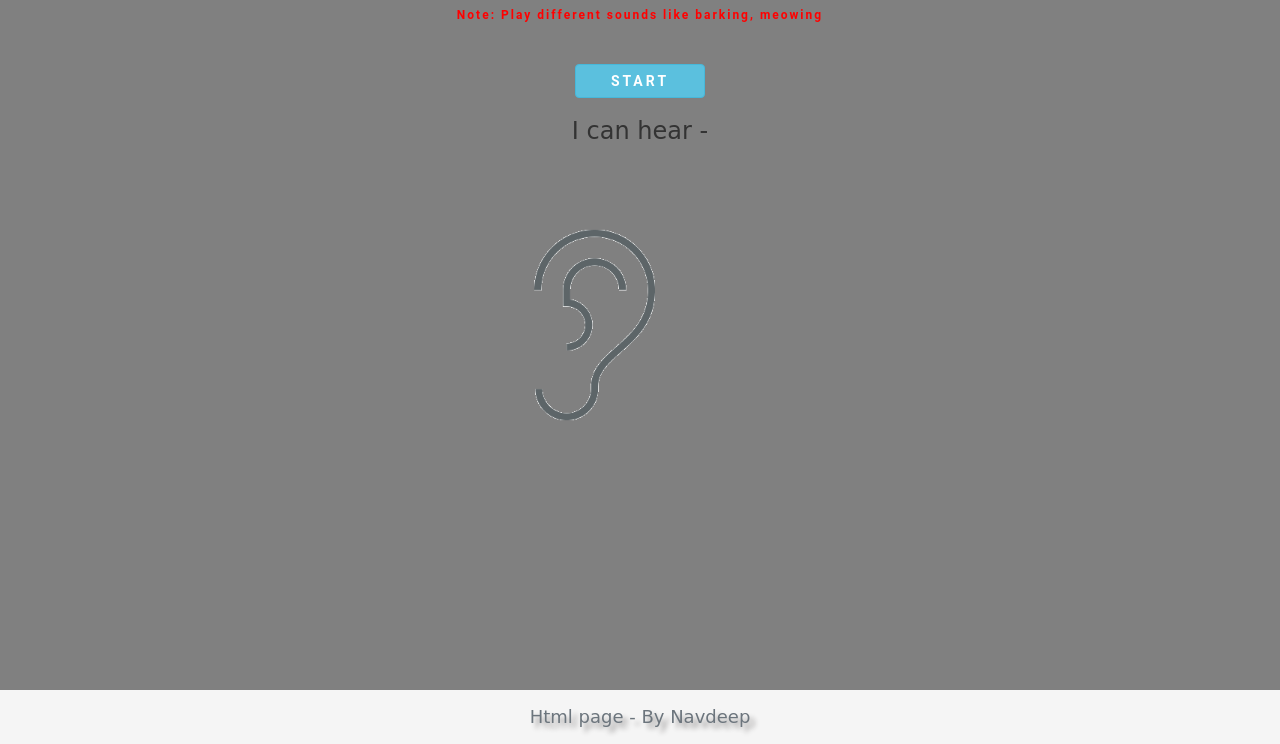
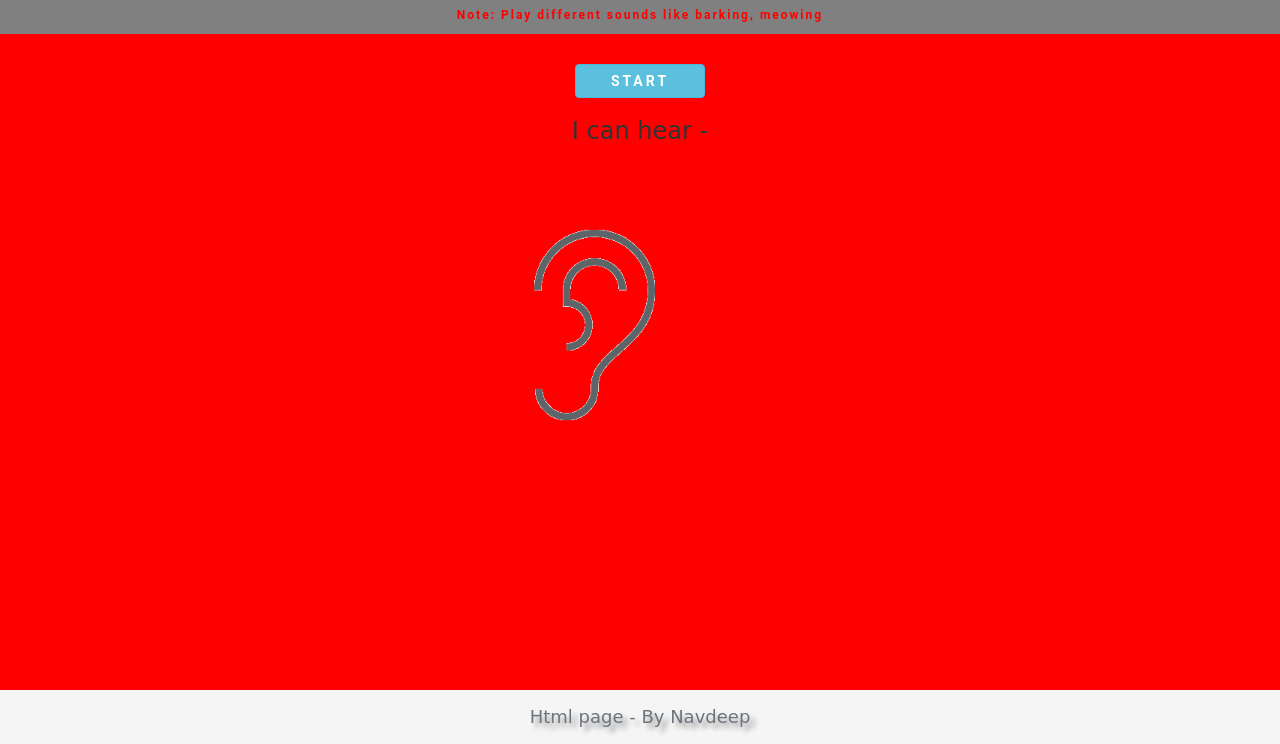
Before and after one commit to navdeepsreddy/108-, a plain HTML site: page index.html in a window 1280 px wide. Shown: the part 56-800 px from the top of the page. Drawn offline with nearby package versions, Linux system fonts and the light colour scheme; a web font is replaced by a local one.

Commit message:
Update style.css

```diff
--- a/style.css
+++ b/style.css
@@ -1,7 +1,7 @@
 body
 {
   font-family: 'Akaya Telivigala', cursive;
-  background: gray
+  background: red
     ;
 }
 
```
